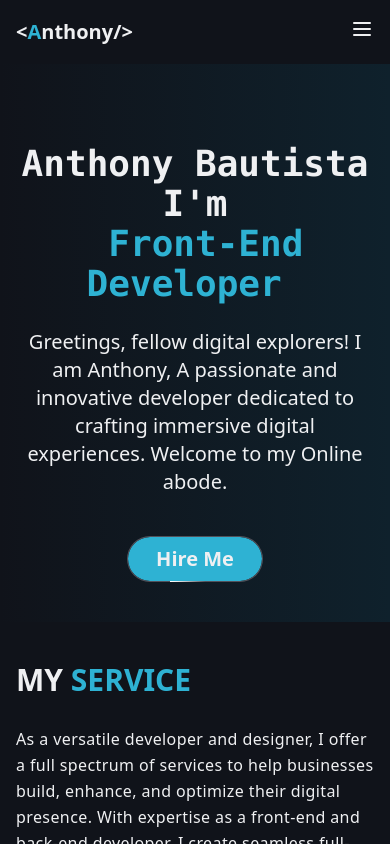
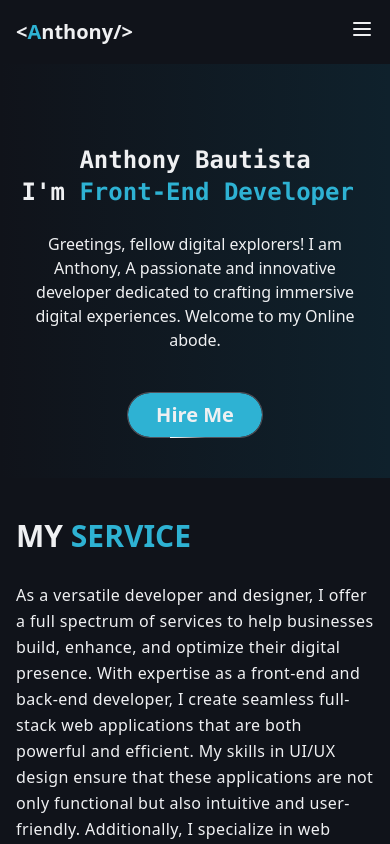
Before and after one commit to toney010319/portfolio-new, a React (Vite) app: page / in a window 390 px wide. Shown: the top 844 px of the page. Built offline with nearby package versions, Linux system fonts and the light colour scheme.

Commit message:
Update mobile view

```diff
--- a/src/component/Hero.tsx
+++ b/src/component/Hero.tsx
@@ -10,7 +10,7 @@ const Hero = () => {
           <div className="w-full lg:w-2/3 pt-10 lg:pt-20">
             <CycleText />
 
-            <p className="text-[#EFF0F2] text-xl text-center lg:text-left max-w-[820px] mt-6">
+            <p className="text-[#EFF0F2] sm:text-xl text-center lg:text-left max-w-[820px] mt-6">
               Greetings, fellow digital explorers! I am Anthony, A passionate and innovative developer dedicated to
               crafting immersive digital experiences. Welcome to my Online abode.
             </p>
--- a/src/component/animata/container/cylce-text.tsx
+++ b/src/component/animata/container/cylce-text.tsx
@@ -2,7 +2,7 @@ import { useEffect, useState } from "react";
 import { AnimatePresence, motion } from "framer-motion";
 
 export default function CycleText() {
-  const words = ["Front-End Developer", "Back-End Developer", "Full-Stack Developer", "UI/UX Designer"];
+  const words = ["Front-End Developer", "Back-End Developer", "Full-Stack Developer", "UI/UX Developer"];
   const [index, setIndex] = useState(0);
 
   const total = words.length;
@@ -15,7 +15,7 @@ export default function CycleText() {
 
   return (
     <div className=" text-center lg:text-left ">
-      <span className="font-mono     lg:text-5xl  text-4xl   font-extrabold text-[#EFF0F2]">
+      <span className="font-mono     lg:text-5xl  sm:text-4xl  text-2xl  font-extrabold text-[#EFF0F2]">
         Anthony Bautista <br />
         I'm
         <AnimatePresence mode="wait">
```
